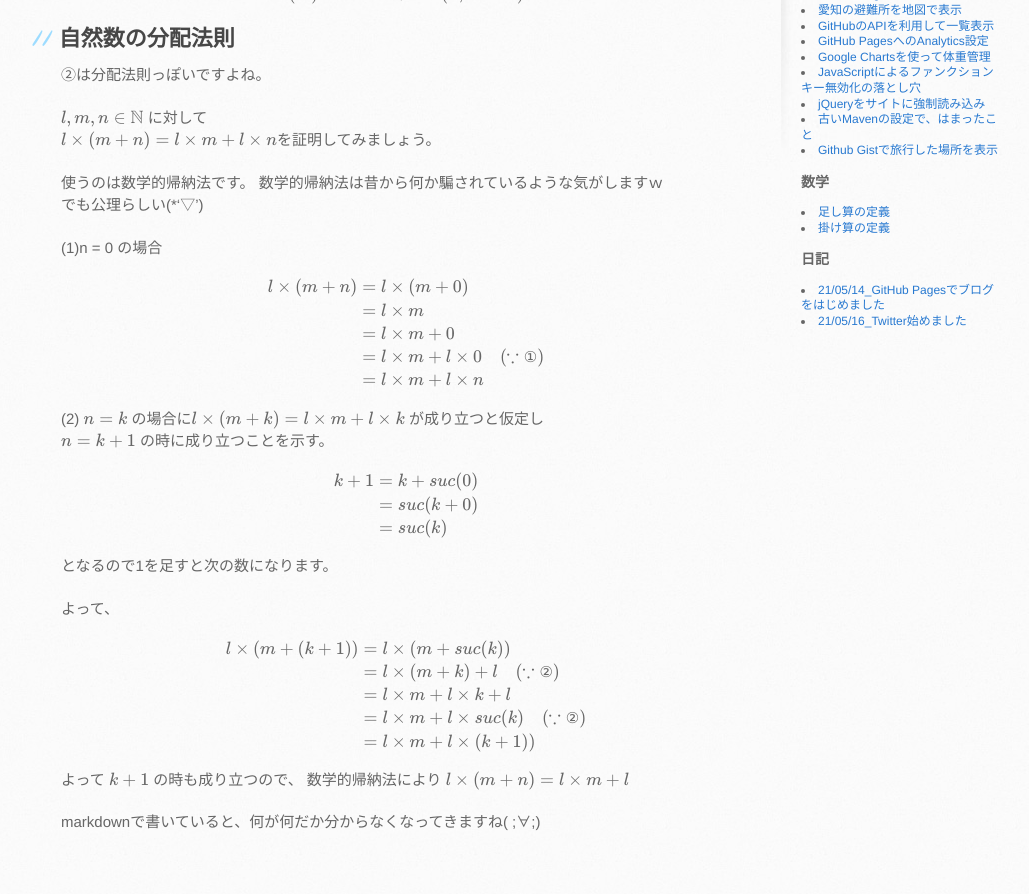
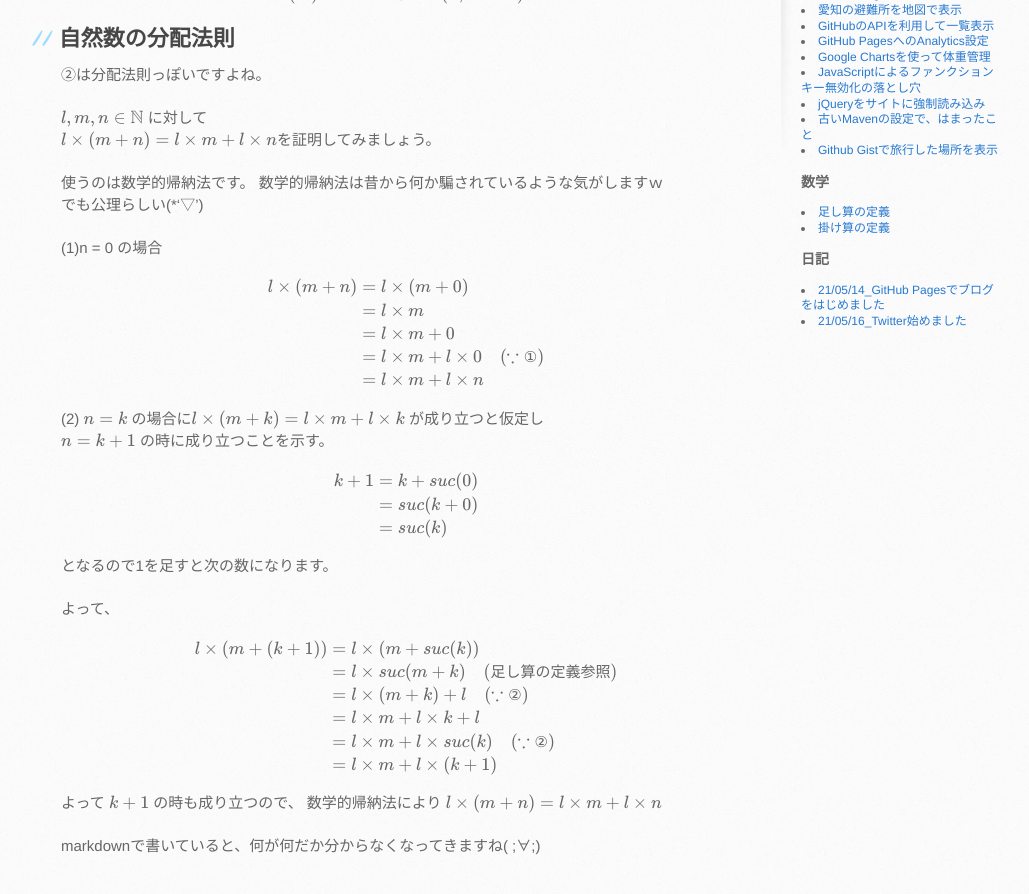
Before and after one commit to mtaketani113/mtaketani113.github.io, a Jekyll site: the page built from math/set/multiDefinition.md, in a window 1280 px wide and 900 px high, scrolled down 698 px. Shown: the top 894 px of the window, without its empty margins (109-1138 px from the left). Built offline with Jekyll 4.4.1, drawn with Linux system fonts in a browser that asks for light colours; comment, search, counter and statistics services are not loaded; the repository's description, which GitHub fills in, is left out.

Commit message:
記載ミスを修正

```diff
--- a/math/set/multiDefinition.md
+++ b/math/set/multiDefinition.md
@@ -71,15 +71,16 @@ $$
 $$
 \begin{align*}
 l \times (m + (k + 1)) &= l \times (m + suc(k)) \\
+&= l \times suc(m + k) \quad ( 足し算の定義参照 ) \\
 &= l \times (m + k) + l \quad ( \because ② ) \\
 &= l \times m + l \times k + l \\
 &= l \times m + l \times suc(k) \quad ( \because ② ) \\
-&= l \times m + l \times (k + 1))
+&= l \times m + l \times (k + 1)
 \end{align*}
 $$
 
 よって $$ k + 1$$ の時も成り立つので、
 数学的帰納法により
-$$ l \times (m + n) =  l \times m + l $$
+$$ l \times (m + n) =  l \times m + l \times n $$
 
 markdownで書いていると、何が何だか分からなくなってきますね( ;∀;)
```
